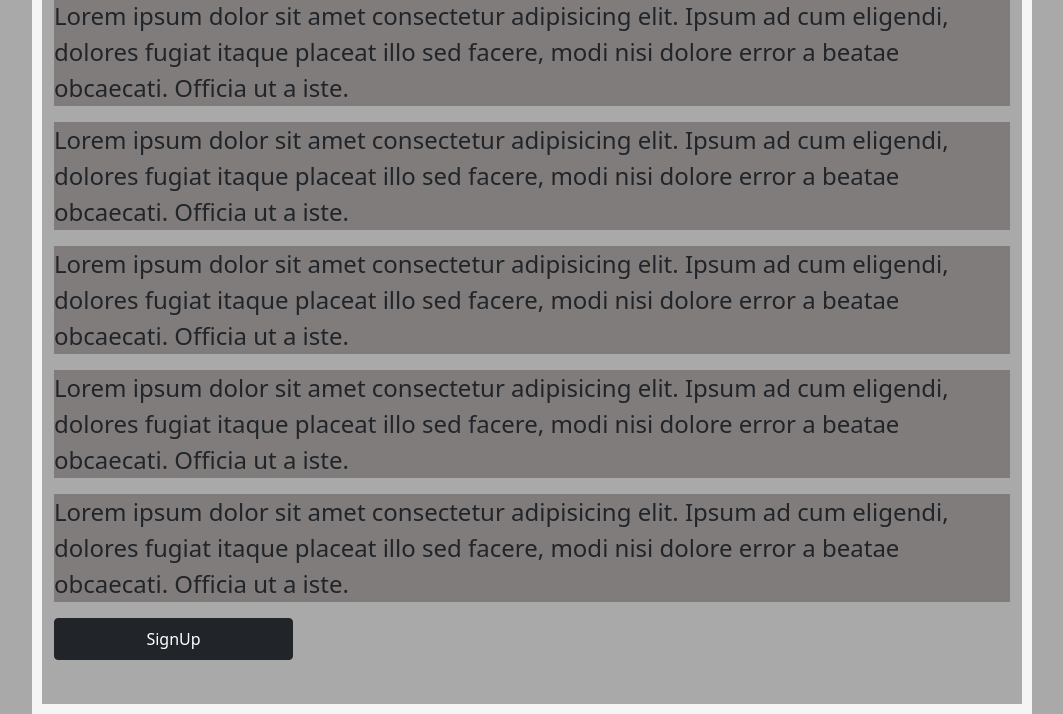
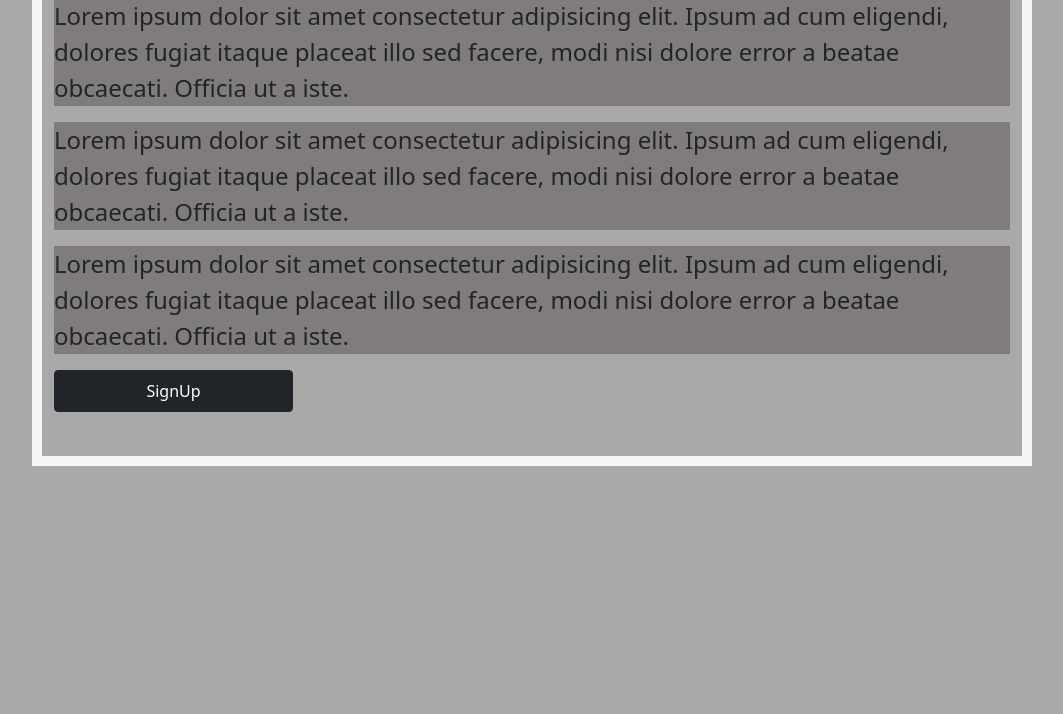
Before and after one commit to mariame1/github-tutorial, a plain HTML site: page index.html in a window 1280 px wide. Shown: the part 200-914 px from the top of the page, without its empty margins (108-1171 px from the left). After the commit the page ends 800 px from the top, so only its background shows below. Drawn offline with nearby package versions, Linux system fonts and the light colour scheme.

Commit message:
version 2

```diff
--- a/index.html
+++ b/index.html
@@ -29,13 +29,7 @@
                     Ipsum ad cum eligendi, dolores fugiat itaque placeat illo sed facere,
                     modi nisi dolore error a beatae obcaecati. Officia ut a iste.</p>
 
-                    <p>Lorem ipsum dolor sit amet consectetur adipisicing elit.
-                        Ipsum ad cum eligendi, dolores fugiat itaque placeat illo sed facere,
-                        modi nisi dolore error a beatae obcaecati. Officia ut a iste.</p>
 
-                        <p>Lorem ipsum dolor sit amet consectetur adipisicing elit.
-                            Ipsum ad cum eligendi, dolores fugiat itaque placeat illo sed facere,
-                            modi nisi dolore error a beatae obcaecati. Officia ut a iste.</p>
 
 
                         <button onclick="myFunction()" type="button" class="btn btn-dark mb-3 w-25 p-2">SignUp</button>
```
